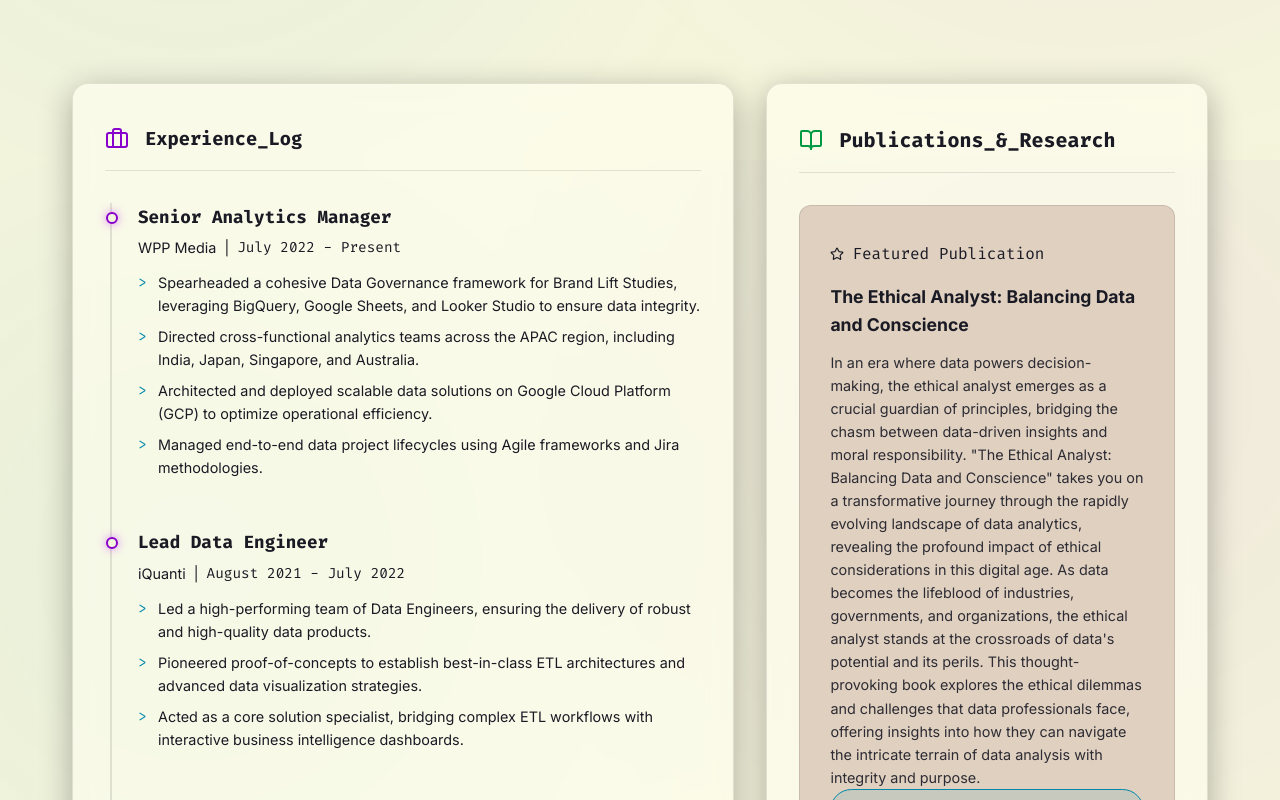
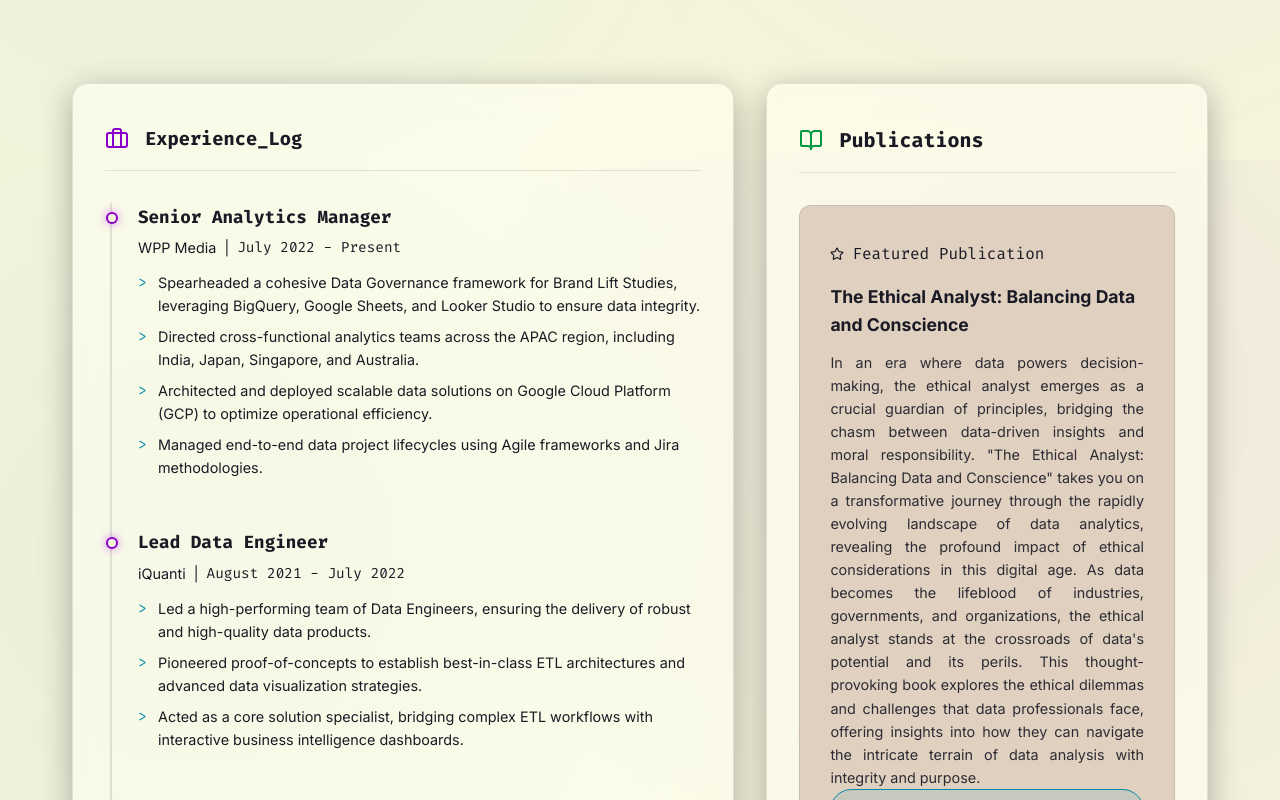
Before and after one commit to inayansingh/nayansingh, a React (Vite) app: page / in a window 1280 px wide. Shown: the part 640-1440 px from the top of the page. Built offline with nearby package versions, Linux system fonts and the light colour scheme.

Commit message:
style(ui): force absolute css text justification and formally rename publication cluster

```diff
--- a/src/pages/Home.css
+++ b/src/pages/Home.css
@@ -214,6 +214,7 @@
 
 .academic-text {
   font-size: 0.9rem; /* Matches Experience content */
+  text-align: justify;
   opacity: 0.9;
 }
 
--- a/src/pages/Home.jsx
+++ b/src/pages/Home.jsx
@@ -77,7 +77,7 @@ const Home = () => {
         <section className="publications-section glass-panel block-publications">
           <div className="section-header">
             <BookOpen className="accent-icon-alt text-accent-purple" size={24} />
-            <h3 className="font-mono text-xl">Publications_&_Research</h3>
+            <h3 className="font-mono text-xl">Publications</h3>
           </div>
 
           <div className="flex flex-col gap-6">
```
